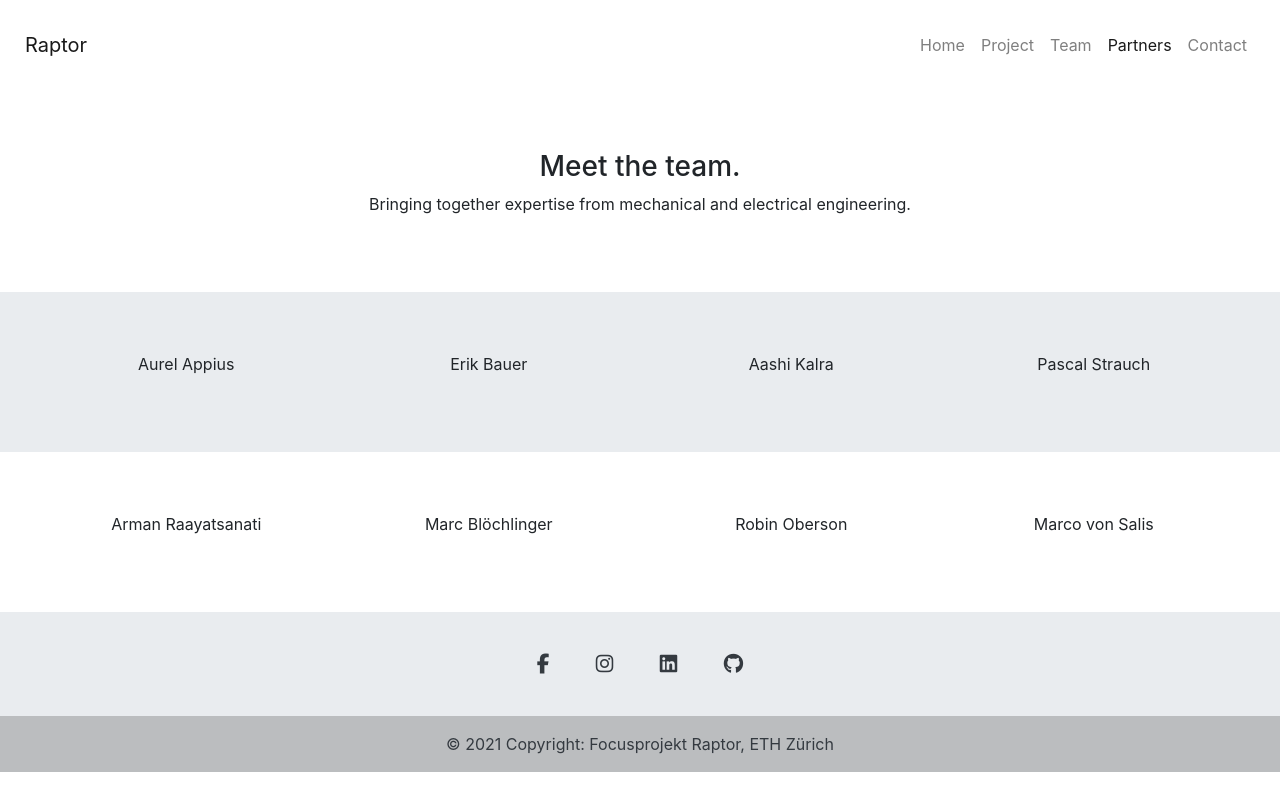
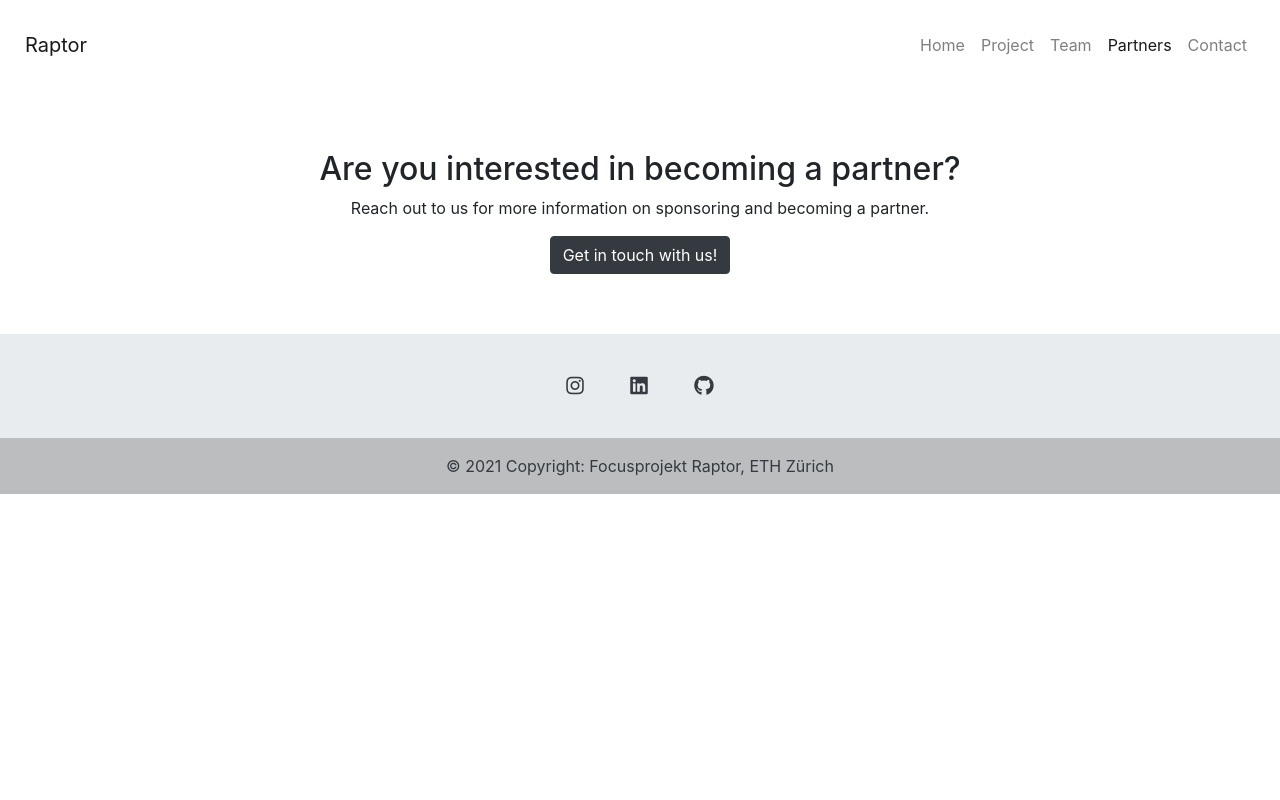
Before and after one commit to erikbr01/raptor-website, a plain HTML site: page partners/partners.html in a window 1280 px wide. Drawn offline with nearby package versions, Linux system fonts and the light colour scheme.

Commit message:
Removed facebook icon from footer, small tweaks to contact page and partners page. Still missing links and server side compatibility.

```diff
--- a/partners/partners.html
+++ b/partners/partners.html
@@ -62,49 +62,10 @@
 
 
     <div class="container-fluid">
-        <h3>Meet the team.</h3>
-        <p>Bringing together expertise from mechanical and electrical engineering.</p>
+        <h2>Are you interested in becoming a partner?</h2>
+        <p>Reach out to us for more information on sponsoring and becoming a partner.</p>
+        <button class="btn btn-primary btn-dark"><a href="mailto:raptor@srl.ethz.ch">Get in touch with us!</a></button>
     </div>
-
-    <div class="container-fluid colored">
-        <div class="row">
-            <div class="col col-12 col-lg-3 col-md-6 col-sm-12">
-                <p>Aurel Appius</p>
-            </div>
-            <div class="col col-12 col-lg-3 col-md-6 col-sm-12">
-                <p>Erik Bauer</p>
-            </div>
-            <div class="col col-12 col-lg-3 col-md-6 col-sm-12">
-                <p>Aashi Kalra</p>
-            </div>
-            <div class="col col-12 col-lg-3 col-md-6 col-sm-12">
-                <p>Pascal Strauch</p>
-            </div>
-        </div>
-    </div>
-
-    <div class="container-fluid">
-        <div class="row">
-            <div class="col col-12 col-lg-3 col-md-6 col-sm-12">
-                <p>Arman Raayatsanati</p>
-            </div>
-            <div class="col col-12 col-lg-3 col-md-6 col-sm-12">
-                <p>Marc Blöchlinger</p>
-            </div>
-            <div class="col col-12 col-lg-3 col-md-6 col-sm-12">
-                <p>Robin Oberson</p>
-            </div>
-            <div class="col col-12 col-lg-3 col-md-6 col-sm-12">
-                <p>Marco von Salis</p>
-            </div>
-        </div>
-    </div>
-<!--
-    <div class="container-fluid">
-        <h3>Our hosts: the Soft Robotics Laboratory.</h3>
-        <p>The Soft Robotics Lab has been founded in July 2020 by Prof. Robert Katzschmann, previously of MIT.</p>
-        <p>With extensive experience of designing soft, flexible, and adaptive robots the team will advance the research on the design and fabrication of soft and biohybrid robots, and develop model and control systems to push the abilities of robots for real life applications.</p>
-    </div> -->
 
 
 
@@ -113,10 +74,6 @@
         <div class="container pt-4">
             <!-- Section: Social media -->
             <section class="mb-4">
-                <!-- Facebook -->
-                <a class="btn btn-link btn-floating btn-lg text-dark m-1" href="#!" role="button"
-                    data-mdb-ripple-color="dark"><i class="fab fa-facebook-f"></i></a>
-
                 <!-- Instagram -->
                 <a class="btn btn-link btn-floating btn-lg text-dark m-1" href="#!" role="button"
                     data-mdb-ripple-color="dark"><i class="fab fa-instagram"></i></a>
```
Also changed, not shown: contact/contact.html (+16 -6 lines), index.html (+0 -4 lines), project/project.html (+0 -4 lines), team/team.html (+0 -4 lines).
